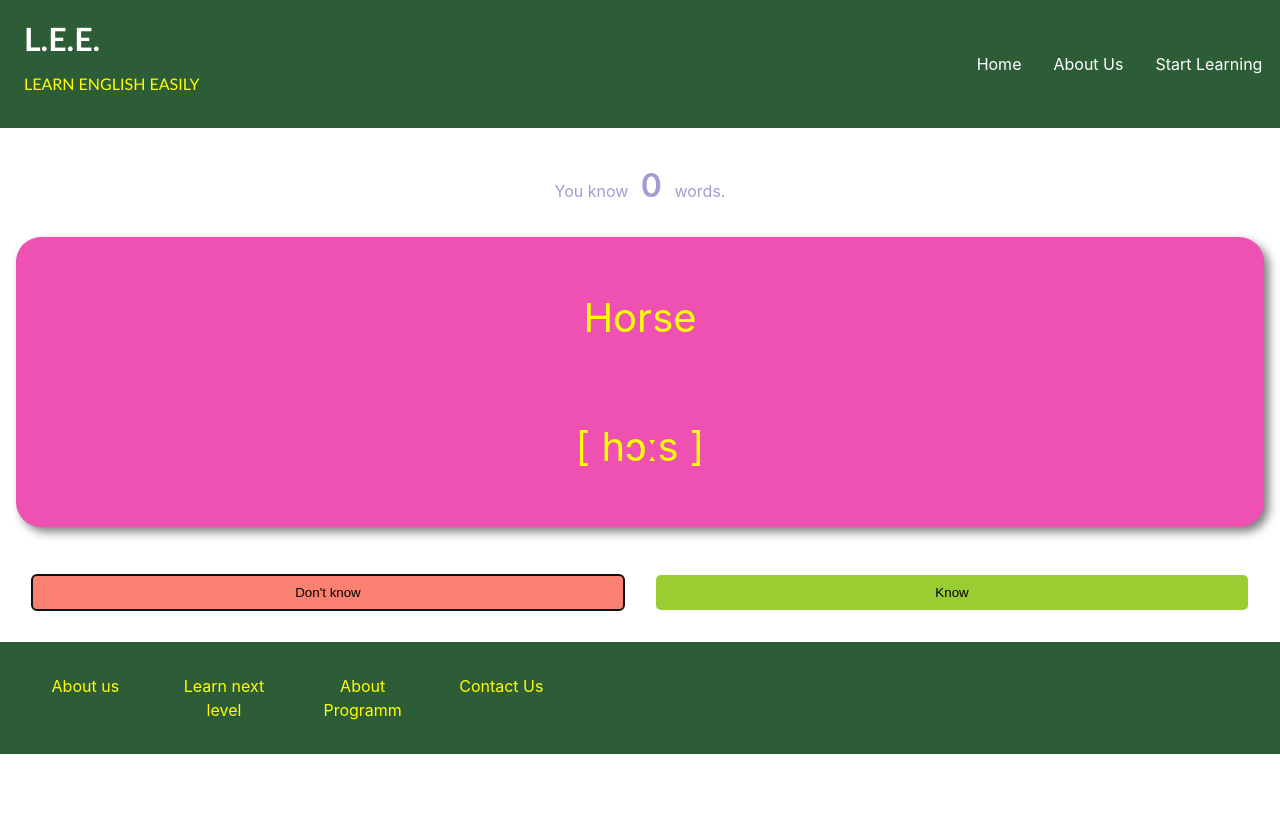
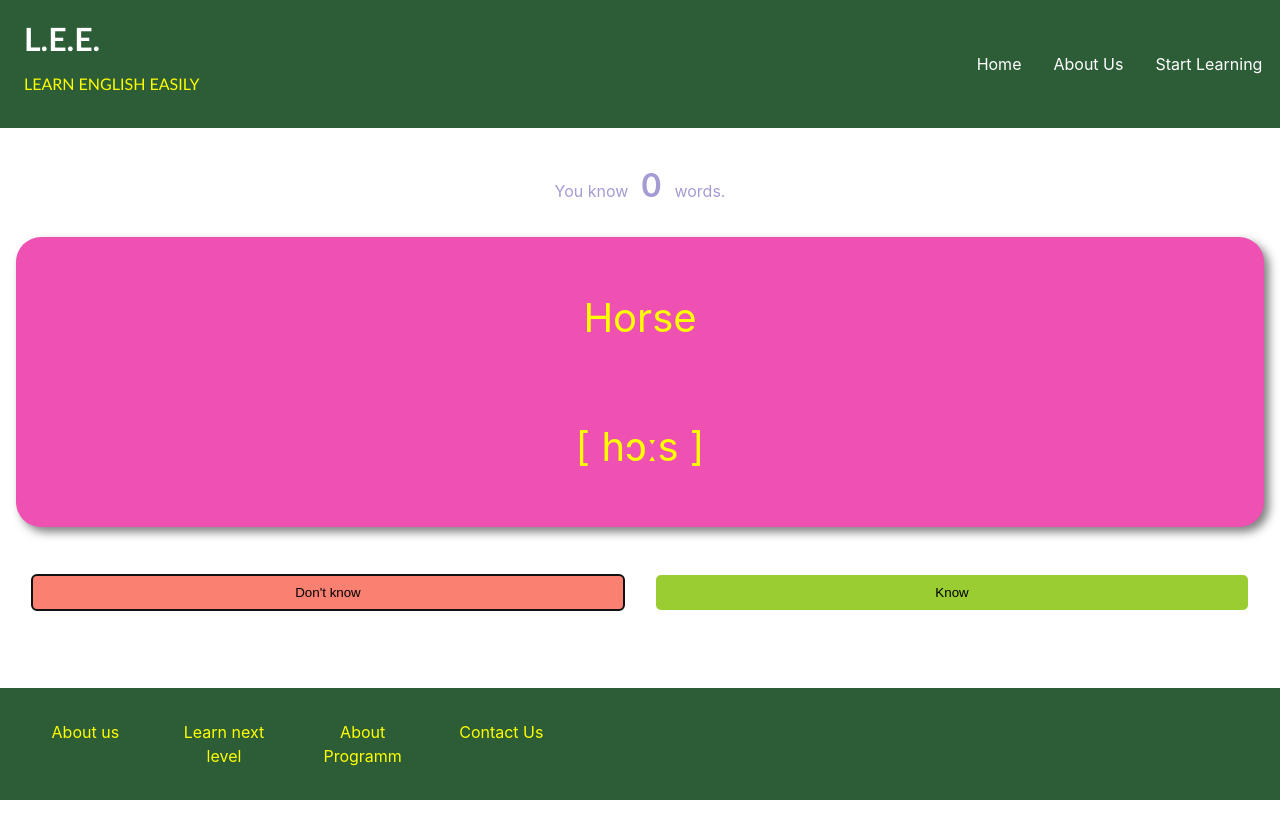
Before and after one commit to anastasiiagonemad/learning-english, a React (Create React App) app: page /StartLearning in a window 1280 px wide. Shown: the top 838 px of the page. Before the commit the page ends 800 px from the top, so only its background shows below. Built offline with nearby package versions, Linux system fonts and the light colour scheme.

Commit message:
fix css styles for modal

```diff
--- a/src/App.jsx
+++ b/src/App.jsx
@@ -9,7 +9,7 @@ import Missing from './components/Missing';
 function App() {
   return (
     <Router>
-      <div className="App">
+      <div className="app">
         <Header />
         <Routes>
           <Route path="/learning-english" element={<Home />} />
--- a/src/components/Cards.jsx
+++ b/src/components/Cards.jsx
@@ -19,7 +19,7 @@ function Cards() {
       noButtonRef.current.classList.add('focused');
       setTimeout(() => {
         noButtonRef.current.classList.remove('focused');
-      }, 3000);
+      }, 2000);
     }
   }, [currentIndex]);
 
--- a/src/index.css
+++ b/src/index.css
@@ -12,9 +12,10 @@ body {
   --title-color: #4b2d9f;
 }
 
-.App {
-  display: grid;
-  grid-template-rows: repeat(autofill);
+.app {
+  display: flex;
+  flex-direction: column;
+  min-height: 100vw;
 }
 
 h1,
--- a/src/styles/about.css
+++ b/src/styles/about.css
@@ -1,5 +1,6 @@
 .about {
     margin-top: 130px;
+    margin-bottom: 7rem;
 }
 
 .about__title img {
--- a/src/styles/footer.css
+++ b/src/styles/footer.css
@@ -4,8 +4,11 @@
     margin: 0 auto;
     padding: 2rem;
     column-gap: 2rem;
-
     background-color: var(--header-color);
+    position: fixed;
+    bottom: 0;
+    left: 0;
+    right: 0;
 }
 
 .footer li {
--- a/src/styles/home.css
+++ b/src/styles/home.css
@@ -6,7 +6,9 @@
     align-items: center;
     place-items: center;
     margin-top: 10rem;
+    margin-bottom: 10rem;
     text-align: center;
+    flex: 1;
 }
 
 .home-main h2 {
@@ -14,5 +16,5 @@
 }
 
 .home-main img {
-    width: 100%;
+    width: 50%;
 }
--- a/src/styles/modal.css
+++ b/src/styles/modal.css
@@ -15,9 +15,8 @@
     top: 50%;
     left: 50%;
     transform: translate(-50%, -50%);
-    padding: 5rem;
+    padding: 4rem;
     box-shadow: 5px 5px 10px rgba(0, 0, 0, 0.5);
-    margin: 1em;
     border-radius: 25px;
     text-align: center;
 }
@@ -28,10 +27,10 @@
 .modal-btn {
     background: none;
     border: none;
-    font-size: 2em;
+    font-size: 1.5em;
     position: fixed;
     top: 5%;
-    left: 90%;
+    left: 85%;
     cursor: pointer;
 }
 
--- a/src/styles/startLearning.css
+++ b/src/styles/startLearning.css
@@ -1,3 +1,4 @@
 .startLearning {
     margin-top: 150px;
+    margin-bottom: 5rem;
 }
```
